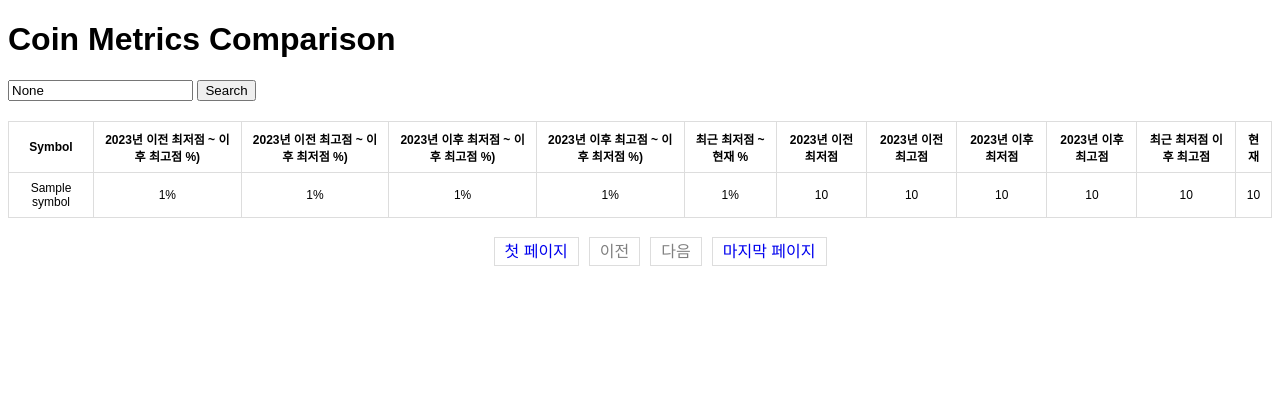
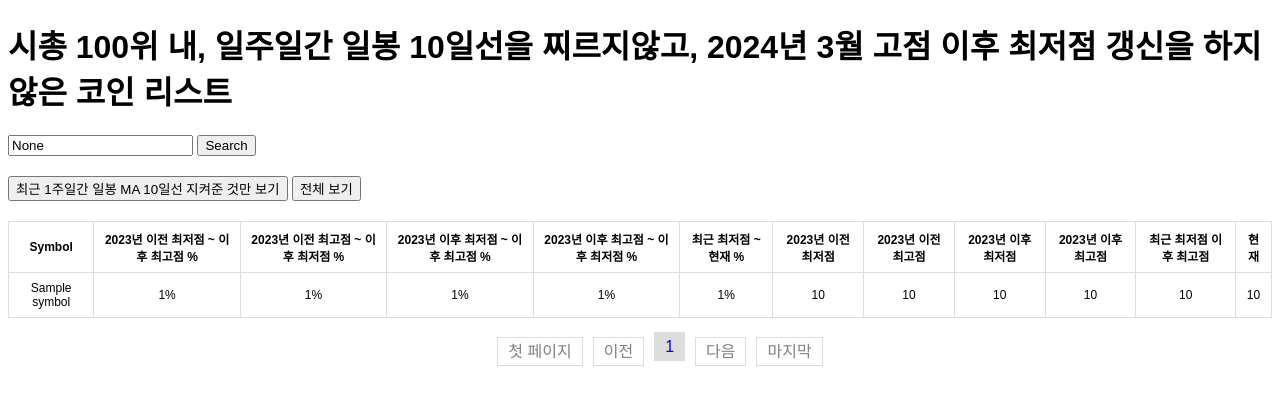
Before and after one commit to nara020/CryptoRateMonitor, a Flask app: template templates/home.html in a window 1280 px wide. Shown: the top 405 px of the page. Run offline with Flask 3, Linux system fonts and the light colour scheme; the template is opened without the code that fills it: most values are stand-ins (such as "Sample title", 1, 10 or a date in 2020).

Commit message:
add new logic what is coin above the 10 ma

```diff
--- a/app.py
+++ b/app.py
@@ -18,30 +18,26 @@ def format_number(number):
     else:
         return str(number)
 
-# 모든 심볼 가져오기 (상장 폐지된 코인 제외)
-def get_all_symbols():
-    try:
-        response = requests.get(f"{BASE_URL}/exchangeInfo")
-        response.raise_for_status()  # 상태 코드가 200이 아닌 경우 예외 발생
-        return [
-            market["symbol"] for market in response.json()["symbols"]
-            if market["status"] == "TRADING" and market["symbol"].endswith("USDT")
-        ]
-    except Exception as e:
-        print(f"Error fetching symbols: {e}")
-        return []
+# 필터링된 코인 목록
+FILTERED_COINS = ['XRPUSDT', 'AVAXUSDT', 'XLMUSDT', 'DOTUSDT', 'LINKUSDT', 'UNIUSDT', 'ICPUSDT', 'FILUSDT', 'ALGOUSDT', 'VETUSDT', 'TIAUSDT', 'IMXUSDT', 'STXUSDT', 'OPUSDT', 'INJUSDT', 'THETAUSDT', 'FTMUSDT', 'GALAUSDT', 'MKRUSDT', 'LDOUSDT', 'FLOWUSDT', 'ENSUSDT']
 
 # 캔들 데이터 가져오기
 def fetch_kline_data(symbol, interval="1d", start_time=None, end_time=None):
     try:
-        params = {"symbol": symbol, "interval": interval}
+        params = {"symbol": symbol, "interval": interval, "limit": 1000}
         if start_time:
             params["startTime"] = int(start_time.timestamp() * 1000)
         if end_time:
             params["endTime"] = int(end_time.timestamp() * 1000)
         response = requests.get(f"{BASE_URL}/klines", params=params)
         response.raise_for_status()
-        return response.json()
+        data = response.json()
+
+        # 데이터 로그에 출력 (날짜 포함)
+        for entry in data:
+            timestamp = datetime.datetime.utcfromtimestamp(entry[0] / 1000)  # 타임스탬프 변환
+
+        return data
     except Exception as e:
         print(f"Error fetching kline data for {symbol}: {e}")
         return None
@@ -56,18 +52,6 @@ def fetch_current_price(symbol):
         print(f"Error fetching current price for {symbol}: {e}")
         return None
 
-def get_listing_date(symbol):
-    try:
-        response = requests.get(f"{BASE_URL}/exchangeInfo", params={"symbol": symbol})
-        response.raise_for_status()
-        data = response.json()
-        listing_date_str = data['symbols'][0]['firstTradeTime']  # 'firstTradeTime' 값 확인
-        if listing_date_str:
-            return datetime.datetime.utcfromtimestamp(listing_date_str / 1000)
-    except Exception as e:
-        print(f"Error fetching listing date for {symbol}: {e}")
-    return None
-
 # 수익률 계산 함수
 def calculate_percentage(numerator, denominator):
     if numerator is not None and denominator is not None and denominator != 0:
@@ -79,125 +63,107 @@ def calculate_metrics(symbol):
     now = datetime.datetime.utcnow()
     start_2023 = datetime.datetime(2023, 1, 1)
 
-    # 전체 데이터 가져오기
-    all_data = fetch_kline_data(symbol)
-    if not all_data:
-        return None
-
-    # 상장 일자
-    listing_date = get_listing_date(symbol)
-    if not listing_date:
-        listing_date = now  # 상장일을 알 수 없으면 현재 시간을 사용
-
     # A: 상장 시점부터 2023년 1월 1일 이전 최저가
+    print(f"Fetching data for {symbol} before 2023...")
     pre_2023_data = fetch_kline_data(symbol, end_time=start_2023)
     lowest_price_pre_2023 = None
-    lowest_price_pre_2023_date = None
+    highest_price_pre_2023 = None
+
+    # 2023년 이전 데이터가 있는지 확인
     if pre_2023_data:
-        lowest_pre_2023 = min(pre_2023_data, key=lambda x: float(x[3]))
+        lowest_pre_2023 = min(pre_2023_data, key=lambda x: float(x[3]))  # x[3]은 low
+        highest_pre_2023 = max(pre_2023_data, key=lambda x: float(x[2]))  # x[2]은 high
         lowest_price_pre_2023 = round(float(lowest_pre_2023[3]), 2)
-        lowest_price_pre_2023_date = datetime.datetime.utcfromtimestamp(lowest_pre_2023[0] / 1000).strftime("%Y-%m-%d")
+        # B: 2023년 1월 1일 이전 최고가
+        highest_price_pre_2023 = round(float(highest_pre_2023[2]), 2)
+    else:
+        print(f"2023년 이전 데이터가 없습니다: {symbol}")
 
-    # B: 2023년 1월 1일 이전 최고가
-    highest_price_pre_2023 = None
-    highest_price_pre_2023_date = None
-    if pre_2023_data:
-        highest_pre_2023 = max(pre_2023_data, key=lambda x: float(x[2]))
-        highest_price_pre_2023 = round(float(highest_pre_2023[2]), 2)
-        highest_price_pre_2023_date = datetime.datetime.utcfromtimestamp(highest_pre_2023[0] / 1000).strftime("%Y-%m-%d")
 
-    # C: 2023년 1월 1일 이후 최저가
+
+    # B: 2023년 1월 1일 이후 최저가
+    print(f"Fetching data for {symbol} after 2023...")
     post_2023_data = fetch_kline_data(symbol, start_time=start_2023)
     lowest_price_post_2023 = None
-    lowest_price_post_2023_date = None
     if post_2023_data:
-        lowest_post_2023 = min(post_2023_data, key=lambda x: float(x[3]))
+        lowest_post_2023 = min(post_2023_data, key=lambda x: float(x[3]))  # x[3]은 low
         lowest_price_post_2023 = round(float(lowest_post_2023[3]), 2)
-        lowest_price_post_2023_date = datetime.datetime.utcfromtimestamp(lowest_post_2023[0] / 1000).strftime("%Y-%m-%d")
+    else:
+        print(f"2023년 이후 데이터가 없습니다: {symbol}")
 
-    # D: C 날짜 이후 최고가
+    # C: 2023년 1월 1일 이후 최고가
     highest_price_post_C = None
-    highest_price_post_C_date = None
     if lowest_post_2023:
         c_date = datetime.datetime.utcfromtimestamp(lowest_post_2023[0] / 1000)  # C 날짜
+        print(f"Fetching data for {symbol} after {c_date}...")
         post_C_data = fetch_kline_data(symbol, start_time=c_date)
         if post_C_data:
-            highest_post_C = max(post_C_data, key=lambda x: float(x[2]))
+            highest_post_C = max(post_C_data, key=lambda x: float(x[2]))  # x[2]은 high
             highest_price_post_C = round(float(highest_post_C[2]), 2)
-            highest_price_post_C_date = datetime.datetime.utcfromtimestamp(highest_post_C[0] / 1000).strftime("%Y-%m-%d")
 
-    # E: D 날짜 이후 최저가
+    # D: C 날짜 이후 최저가
     lowest_price_post_D = None
-    lowest_price_post_D_date = None
     if highest_post_C:
         d_date = datetime.datetime.utcfromtimestamp(highest_post_C[0] / 1000)  # D 날짜
+        print(f"Fetching data for {symbol} after {d_date}...")
         post_D_data = fetch_kline_data(symbol, start_time=d_date)
         if post_D_data:
-            lowest_post_D = min(post_D_data, key=lambda x: float(x[3]))
+            print(f"Data for {symbol} after {d_date} fetched successfully!")
+            lowest_post_D = min(post_D_data, key=lambda x: float(x[3]))  # x[3]은 low
             lowest_price_post_D = round(float(lowest_post_D[3]), 2)
-            lowest_price_post_D_date = datetime.datetime.utcfromtimestamp(lowest_post_D[0] / 1000).strftime("%Y-%m-%d")
 
     # F: 현재 가격
+    print(f"Fetching current price for {symbol}...")
     current_price = fetch_current_price(symbol)
     if current_price is not None:
+        print(f"Current price for {symbol}: {current_price}")
         current_price = round(current_price, 2)
 
     metrics = {
         "symbol": symbol,
-        "listing_date": listing_date.strftime("%Y-%m-%d"),
         "lowest_price_pre_2023": format_number(lowest_price_pre_2023),
         "highest_price_pre_2023": format_number(highest_price_pre_2023),
         "lowest_price_post_2023": format_number(lowest_price_post_2023),
         "highest_price_post_2023": format_number(highest_price_post_C),
         "lowest_price_post_2023_after_D": format_number(lowest_price_post_D),
         "current_price": format_number(current_price),
-        "lowest_price_pre_2023_date": lowest_price_pre_2023_date,
-        "highest_price_pre_2023_date": highest_price_pre_2023_date,
-        "lowest_price_post_2023_date": lowest_price_post_2023_date,
-        "highest_price_post_2023_date": highest_price_post_C_date,
-        "lowest_price_post_2023_after_D_date": lowest_price_post_D_date,
-        "current_price_date": now.strftime("%Y-%m-%d"),
         "percentage_increase_pre_2023": calculate_percentage(highest_price_pre_2023, lowest_price_pre_2023) if highest_price_pre_2023 else None,
         "percentage_decrease_post_2023": calculate_percentage(lowest_price_post_2023, highest_price_pre_2023) if lowest_price_post_2023 else None,
         "percentage_increase_post_2023": calculate_percentage(highest_price_post_C, lowest_price_post_2023) if highest_price_post_C else None,
         "percentage_decrease_post_2024": calculate_percentage(lowest_price_post_D, highest_price_post_C) if lowest_price_post_D else None,
         "percentage_increase_current": calculate_percentage(current_price, lowest_price_post_D) if current_price and lowest_price_post_D else None,
     }
-    print(f"{symbol}: {metrics}")
+
+    print(f"Metrics for {symbol}: {metrics}")
     return metrics
-
-
-# 예시 호출 (이 부분은 사용자가 추가할 수 있습니다)
-symbol = "BTCUSDT"
-metrics = calculate_metrics(symbol)
-
 
 
 @app.route("/", methods=["GET"])
 def home():
     search_symbol = request.args.get("symbol")
     page = int(request.args.get("page", 1))  # 현재 페이지 (기본값은 1)
-    items_per_page = 30  # 한 페이지에 보여줄 항목 수
+    items_per_page = 50  # 한 페이지에 보여줄 항목 수
 
     all_metrics = []
     try:
-        symbols = get_all_symbols()
-        total_symbols = len(symbols)  # 총 코인 데이터 수
+        total_symbols = len(FILTERED_COINS)  # 필터링된 코인 데이터 수
 
         if search_symbol:
-            symbols = [s for s in symbols if search_symbol.upper() in s]
+            filtered_coins = [s for s in FILTERED_COINS if search_symbol.upper() in s]
+        else:
+            filtered_coins = FILTERED_COINS
 
         # 30개씩 나누어 처리
         start_index = (page - 1) * items_per_page
         end_index = start_index + items_per_page
 
-        for symbol in symbols[start_index:end_index]:
+        for symbol in filtered_coins[start_index:end_index]:
             metrics = calculate_metrics(symbol)
             if metrics:
                 all_metrics.append(metrics)
 
         # 총 페이지 수 계산
-        total_pages = math.ceil(len(symbols) / items_per_page)
+        total_pages = math.ceil(len(filtered_coins) / items_per_page)
 
     except Exception as e:
         return f"<h1>오류 발생: {e}</h1>"
--- a/templates/home.html
+++ b/templates/home.html
@@ -26,6 +26,9 @@
         .search-box {
             margin-bottom: 20px;
         }
+        .filter-box {
+            margin-bottom: 20px;
+        }
         .pagination ul {
             list-style: none;
             display: flex;
@@ -43,10 +46,13 @@
             color: gray;
             cursor: not-allowed;
         }
+        .pagination li a.active {
+            background-color: #ddd;
+        }
     </style>
 </head>
 <body>
-    <h1>Coin Metrics Comparison</h1>
+    <h1>시총 100위 내, 일주일간 일봉 10일선을 찌르지않고, 2024년 3월 고점 이후 최저점 갱신을 하지 않은 코인 리스트</h1>
 
     <div class="search-box">
         <form method="get" action="/">
@@ -55,15 +61,22 @@
         </form>
     </div>
 
+    <div class="filter-box">
+        <form method="get" action="/">
+            <button type="submit" name="filter" value="ma">최근 1주일간 일봉 MA 10일선 지켜준 것만 보기</button>
+            <button type="submit" name="filter" value="false">전체 보기</button>
+        </form>
+    </div>
+
     <div class="table-container">
         <table>
             <thead>
                 <tr>
                     <th>Symbol</th>
-                    <th>2023년 이전 최저점 ~ 이후 최고점 %)</th>
-                    <th>2023년 이전 최고점 ~ 이후 최저점 %)</th>
-                    <th>2023년 이후 최저점 ~ 이후 최고점 %)</th>
-                    <th>2023년 이후 최고점 ~ 이후 최저점 %)</th>
+                    <th>2023년 이전 최저점 ~ 이후 최고점 %</th>
+                    <th>2023년 이전 최고점 ~ 이후 최저점 %</th>
+                    <th>2023년 이후 최저점 ~ 이후 최고점 %</th>
+                    <th>2023년 이후 최고점 ~ 이후 최저점 %</th>
                     <th>최근 최저점 ~ 현재 %</th>
                     <th>2023년 이전 최저점</th>
                     <th>2023년 이전 최고점</th>
@@ -82,7 +95,7 @@
                         <td>{{ row.percentage_increase_post_2023 if row.percentage_increase_post_2023 is not none else 'N/A' }}%</td>
                         <td>{{ row.percentage_decrease_post_2024 if row.percentage_decrease_post_2024 is not none else 'N/A' }}%</td>
                         <td>{{ row.percentage_increase_current if row.percentage_increase_current is not none else 'N/A' }}%</td>
-                        <td>{{ row.lowest_price_pre_2023 if row.lowest_price_all_time is not none else 'N/A' }}</td>
+                        <td>{{ row.lowest_price_pre_2023 if row.lowest_price_pre_2023 is not none else 'N/A' }}</td>
                         <td>{{ row.highest_price_pre_2023 if row.highest_price_pre_2023 is not none else 'N/A' }}</td>
                         <td>{{ row.lowest_price_post_2023 if row.lowest_price_post_2023 is not none else 'N/A' }}</td>
                         <td>{{ row.highest_price_post_2023 if row.highest_price_post_2023 is not none else 'N/A' }}</td>
@@ -96,10 +109,13 @@
 
     <div class="pagination">
         <ul>
-            <li><a href="?page=1">첫 페이지</a></li>
-            <li><a href="?page={{ current_page - 1 }}" {% if current_page == 1 %} class="disabled" {% endif %}>이전</a></li>
-            <li><a href="?page={{ current_page + 1 }}" {% if current_page == total_pages %} class="disabled" {% endif %}>다음</a></li>
-            <li><a href="?page={{ total_pages }}">마지막 페이지</a></li>
+            <li><a href="?page=1&filter={{ filter_criteria }}" class="{% if current_page == 1 %}disabled{% endif %}">첫 페이지</a></li>
+            <li><a href="?page={{ current_page - 1 }}&filter={{ filter_criteria }}" class="{% if current_page == 1 %}disabled{% endif %}">이전</a></li>
+            {% for page_num in page_numbers %}
+                <li><a href="?page={{ page_num }}&filter={{ filter_criteria }}" class="{% if page_num == current_page %}active{% endif %}">{{ page_num }}</a></li>
+            {% endfor %}
+            <li><a href="?page={{ current_page + 1 }}&filter={{ filter_criteria }}" class="{% if current_page == total_pages %}disabled{% endif %}">다음</a></li>
+            <li><a href="?page={{ total_pages }}&filter={{ filter_criteria }}" class="{% if current_page == total_pages %}disabled{% endif %}">마지막</a></li>
         </ul>
     </div>
 </body>
```
Also changed, not shown: a.py (added, +79 -0 lines).
